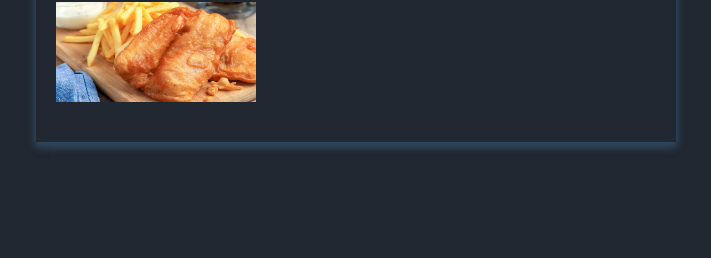
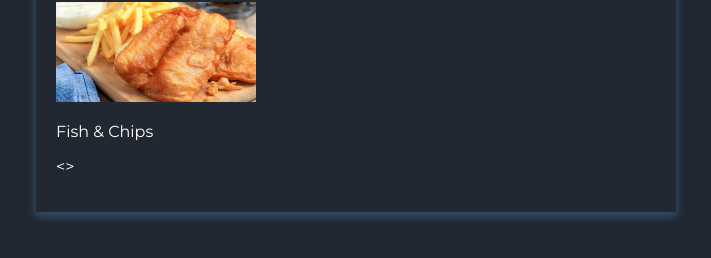
Before and after one commit to Pain600/billing, a plain HTML site: page payment-page-master/Cart.html in a window 1280 px wide. Shown: the part 200-458 px from the top of the page, without its empty margins (284-995 px from the left). Drawn offline with Linux system fonts and the light colour scheme.

Commit message:
Update Cart.html

```diff
--- a/payment-page-master/Cart.html
+++ b/payment-page-master/Cart.html
@@ -12,6 +12,7 @@
 <h1>Cart</h1>
 <p>
 <img src="fsh.jpg" height="100px" width="200px"/>
+<p>Fish & Chips</p><p><>
 </p>
 </form>
 </body>
```
